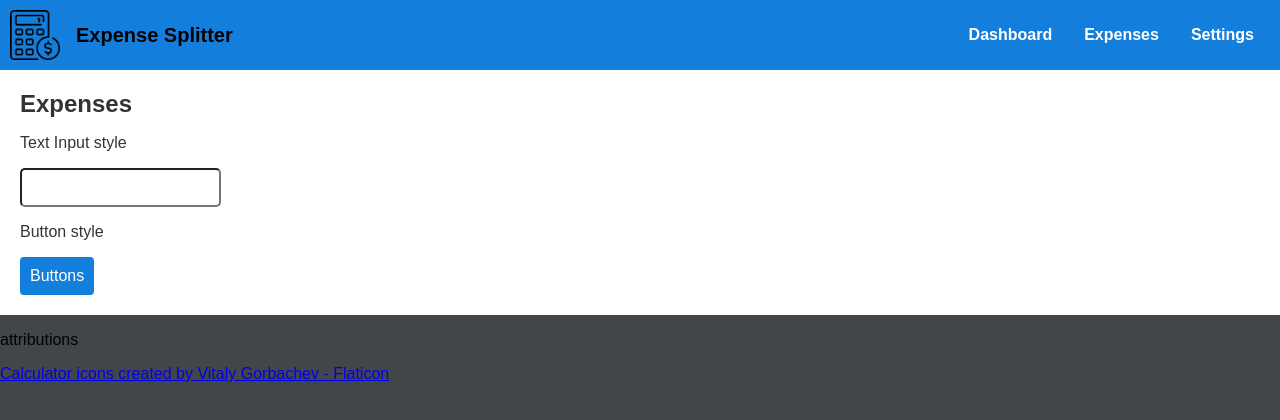
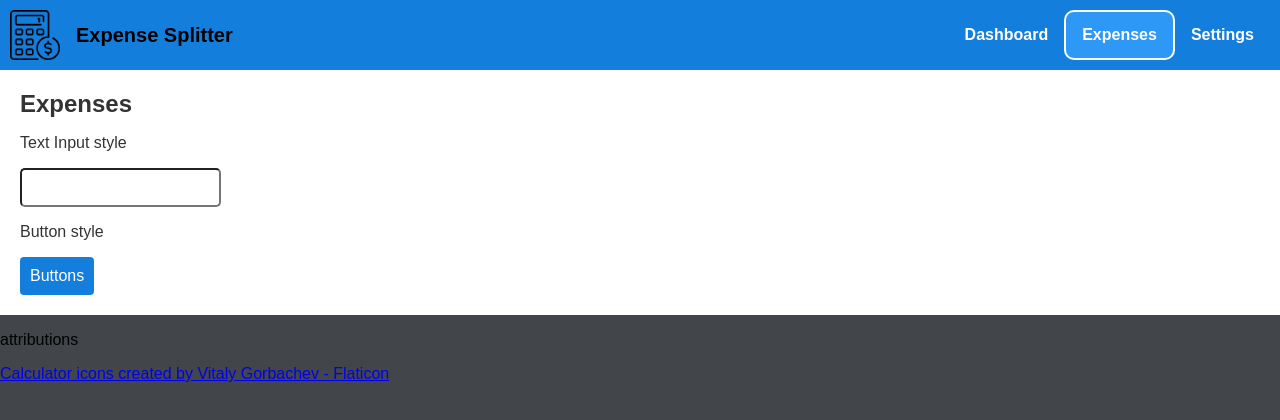
Before and after one commit to isaiahstone21/Expense-Splitter, a Flask app: page /expenses in a window 1280 px wide. Shown: the top 420 px of the page. Run offline with Flask 3, Linux system fonts and the light colour scheme.

Commit message:
Added Functionality For active_screen in navbar

```diff
--- a/main.py
+++ b/main.py
@@ -9,21 +9,27 @@ app = Flask(__name__)
 app.config['SQLALCHEMY_DATABASE_URI'] = f"postgresql://{os.getenv('DB_USERNAME')}:{os.getenv('DB_PASSWORD')}@{os.getenv('DB_HOST')}:{os.getenv('DB_PORT')}/{os.getenv('DB_NAME')}"
 db = SQLAlchemy(app)
 
+#vars
+active_screen = 0
+
 @app.route('/')
 def index():
     return render_template('index.html')
 
 @app.route('/dashboard')
 def dashboard():
-    return render_template('dashboard.html')
+    active_screen = 1
+    return render_template('dashboard.html', active_screen=active_screen)
 
 @app.route('/expenses')
 def expenses():
-    return render_template('expenses.html')
+    active_screen = 2
+    return render_template('expenses.html', active_screen=active_screen)
 
 @app.route('/settings')
 def settings():
-    return render_template('settings.html')
+    active_screen = 3
+    return render_template('settings.html', active_screen=active_screen)
 
 port = os.getenv('PORT')
 
--- a/static/css/style.css
+++ b/static/css/style.css
@@ -56,6 +56,17 @@ h1 {
   border-radius: 10px;
 }
 
+.nav-bar-other-active {
+  background-color: #2e98f7;
+  border-radius: 10px;
+  color: #fff;
+  text-align: center;
+  padding: 14px 16px;
+  text-decoration: none;
+  font-size: 16px;
+  border: 2px solid white;
+}
+
 .hero {
   background-color: #fff;
   color: #333;
--- a/templates/dashboard.html
+++ b/templates/dashboard.html
@@ -15,9 +15,9 @@
       <div class="nav-bar">
         <img src="{{ url_for('static', filename='css/images/calculator-logo.png') }}"/>
         <a class="nav-bar-logo" href="/">Expense Splitter</a>
-        <a class="nav-bar-other" href="/dashboard">Dashboard</a>
-        <a class="nav-bar-other" href="/expenses">Expenses</a>
-        <a class="nav-bar-other" href="/settings">Settings</a>
+        <a class="nav-bar-other{{ ' nav-bar-other-active' if active_screen == 1 else '' }}" href="/dashboard">Dashboard</a>
+        <a class="nav-bar-other{{ ' nav-bar-other-active' if active_screen == 2 else '' }}" href="/expenses">Expenses</a>
+        <a class="nav-bar-other{{ ' nav-bar-other-active' if active_screen == 3 else '' }}" href="/settings">Settings</a>
       </div>
       <div class="hero">
         <h1>Dashboard</h1>
--- a/templates/expenses.html
+++ b/templates/expenses.html
@@ -15,9 +15,9 @@
       <div class="nav-bar">
         <img src="{{ url_for('static', filename='css/images/calculator-logo.png') }}"/>
         <a class="nav-bar-logo" href="/">Expense Splitter</a>
-        <a class="nav-bar-other" href="/dashboard">Dashboard</a>
-        <a class="nav-bar-other" href="/expenses">Expenses</a>
-        <a class="nav-bar-other" href="/settings">Settings</a>
+        <a class="nav-bar-other{{ ' nav-bar-other-active' if active_screen == 1 else '' }}" href="/dashboard">Dashboard</a>
+        <a class="nav-bar-other{{ ' nav-bar-other-active' if active_screen == 2 else '' }}" href="/expenses">Expenses</a>
+        <a class="nav-bar-other{{ ' nav-bar-other-active' if active_screen == 3 else '' }}" href="/settings">Settings</a>
       </div>
       <div class="hero">
         <h1>Expenses</h1>
--- a/templates/index.html
+++ b/templates/index.html
@@ -14,9 +14,9 @@
       <div class="nav-bar">
         <img src="{{ url_for('static', filename='css/images/calculator-logo.png') }}"/>
         <a class="nav-bar-logo" href="/">Expense Splitter</a>
-        <a class="nav-bar-other" href="/dashboard">Dashboard</a>
-        <a class="nav-bar-other" href="/expenses">Expenses</a>
-        <a class="nav-bar-other" href="/settings">Settings</a>
+        <a class="nav-bar-other{{ ' nav-bar-other-active' if active_screen == 1 else '' }}" href="/dashboard">Dashboard</a>
+        <a class="nav-bar-other{{ ' nav-bar-other-active' if active_screen == 2 else '' }}" href="/expenses">Expenses</a>
+        <a class="nav-bar-other{{ ' nav-bar-other-active' if active_screen == 3 else '' }}" href="/settings">Settings</a>
       </div>
       <div class="hero">
         <h2>Welcome to our Expense Splitter app!</h2>
--- a/templates/settings.html
+++ b/templates/settings.html
@@ -15,9 +15,9 @@
       <div class="nav-bar">
         <img src="{{ url_for('static', filename='css/images/calculator-logo.png') }}"/>
         <a class="nav-bar-logo" href="/">Expense Splitter</a>
-        <a class="nav-bar-other" href="/dashboard">Dashboard</a>
-        <a class="nav-bar-other" href="/expenses">Expenses</a>
-        <a class="nav-bar-other" href="/settings">Settings</a>
+        <a class="nav-bar-other{{ ' nav-bar-other-active' if active_screen == 1 else '' }}" href="/dashboard">Dashboard</a>
+        <a class="nav-bar-other{{ ' nav-bar-other-active' if active_screen == 2 else '' }}" href="/expenses">Expenses</a>
+        <a class="nav-bar-other{{ ' nav-bar-other-active' if active_screen == 3 else '' }}" href="/settings">Settings</a>
       </div>
       <div class="hero">
         <h1>Settings</h1>
```
